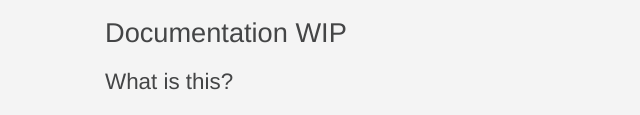
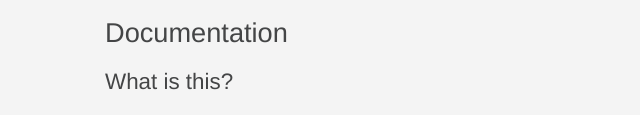
Before and after one commit to Stanko/cube-3D-rotate-grid, a plain HTML site: page index.html in a window 1280 px wide. Shown: the part 666-781 px from the top of the page, 135-775 px from the left. Drawn offline with nearby package versions, Linux system fonts and the light colour scheme.

Commit message:
Update index.html

```diff
--- a/index.html
+++ b/index.html
@@ -128,7 +128,7 @@
 	</div>
 
 	<div class="Container">
-		<h2>Documentation WIP</h2>
+		<h2>Documentation</h2>
 
 		<h3>What is this?</h3>
 
```
